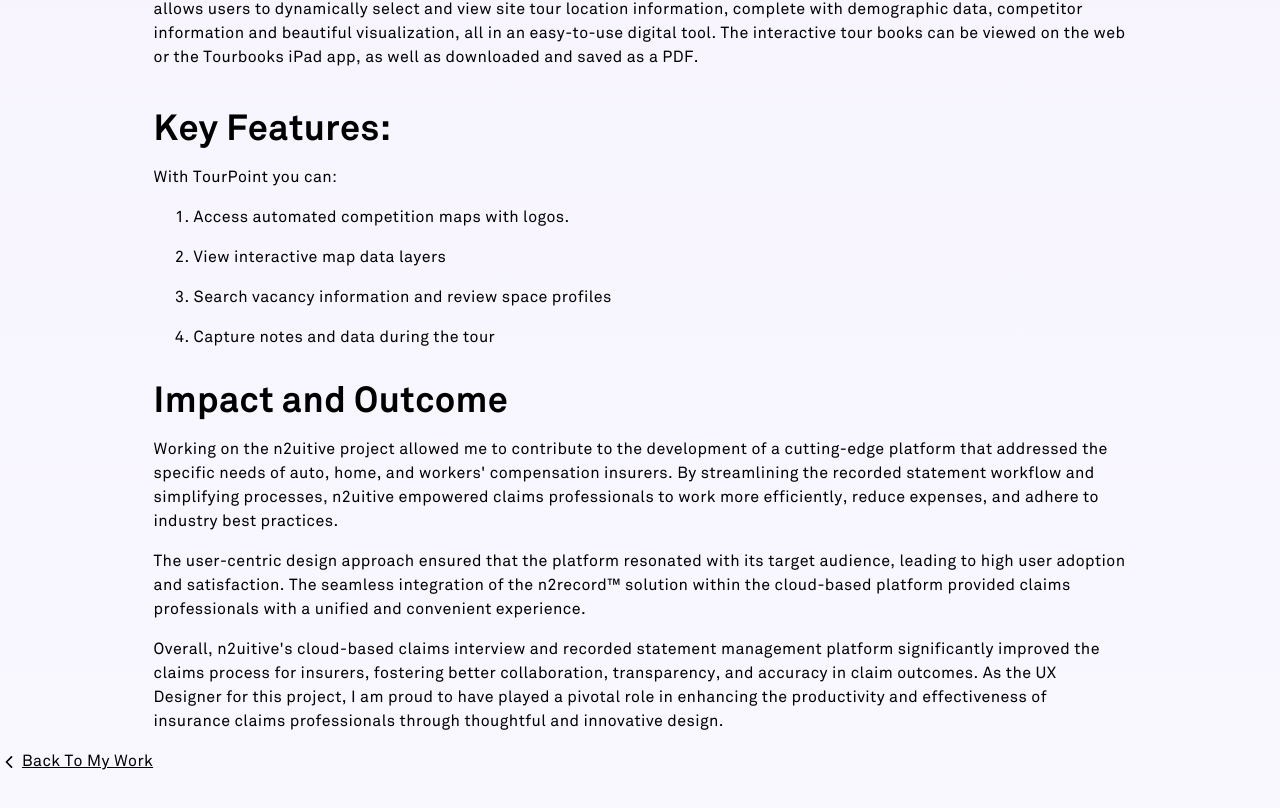
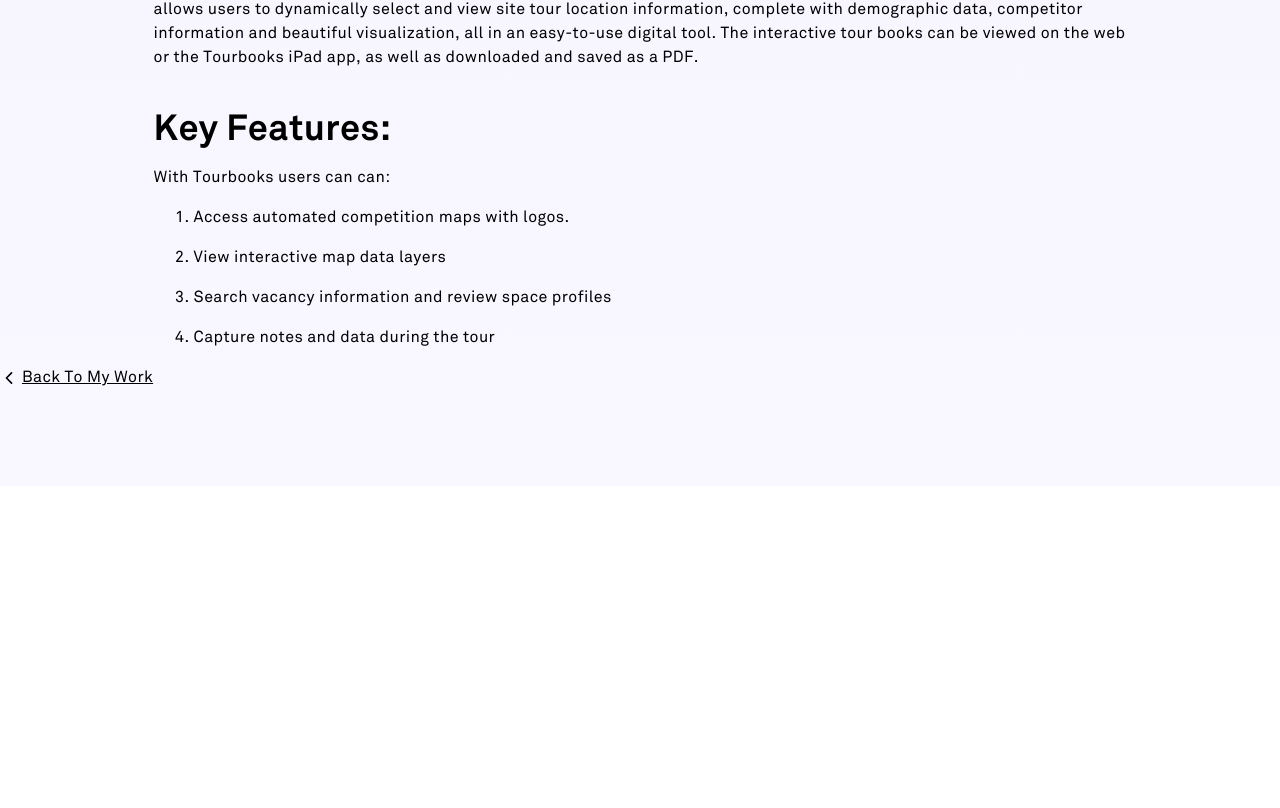
Before and after one commit to sofia-cse/nextjs-portfolio, a Next.js app: page /tourbooks in a window 1280 px wide. Shown: the part 794-1602 px from the top of the page. After the commit the page ends 1280 px from the top, so only its background shows below. Built offline with nearby package versions, Linux system fonts and the light colour scheme.

Commit message:
fixed typos

```diff
--- a/src/app/tourbooks/page.tsx
+++ b/src/app/tourbooks/page.tsx
@@ -51,7 +51,7 @@ const page = () => {
             well as downloaded and saved as a PDF.
           </p>
           <h2 className="pt-6 pb-2">Key Features:</h2>
-          <p className="py-2">With TourPoint you can:</p>
+          <p className="py-2">With Tourbooks users can can:</p>
           <ol>
             <li className="py-2">
               Access automated competition maps with logos.
@@ -62,31 +62,6 @@ const page = () => {
             </li>
             <li className="py-2">Capture notes and data during the tour</li>
           </ol>
-          <h2 className="pt-6 pb-2">Impact and Outcome</h2>
-          <p className="py-2">
-            Working on the n2uitive project allowed me to contribute to the
-            development of a cutting-edge platform that addressed the specific
-            needs of auto, home, and workers&apos; compensation insurers. By
-            streamlining the recorded statement workflow and simplifying
-            processes, n2uitive empowered claims professionals to work more
-            efficiently, reduce expenses, and adhere to industry best practices.
-          </p>
-          <p className="py-2">
-            The user-centric design approach ensured that the platform resonated
-            with its target audience, leading to high user adoption and
-            satisfaction. The seamless integration of the n2record™ solution
-            within the cloud-based platform provided claims professionals with a
-            unified and convenient experience.
-          </p>
-          <p className="py-2">
-            Overall, n2uitive&apos;s cloud-based claims interview and recorded
-            statement management platform significantly improved the claims
-            process for insurers, fostering better collaboration, transparency,
-            and accuracy in claim outcomes. As the UX Designer for this project,
-            I am proud to have played a pivotal role in enhancing the
-            productivity and effectiveness of insurance claims professionals
-            through thoughtful and innovative design.
-          </p>
         </div>
         <div className=""></div>
       </div>
--- a/src/components/Projects.jsx
+++ b/src/components/Projects.jsx
@@ -75,7 +75,7 @@ const Projects = () => {
           />
           <ProjectItem
             title="VTS: Property Asset Manager"
-            role="A platform that simplifies property information management for commercial property professionals by centralizing property information, including plans, maps, images, and property characteristics, in one easy-to-use platform."
+            role="A platform that simplifies property information management for commercial property professionals by centralizing property information, including plans, maps, images, and property characteristics, in one easy-to-use tool."
             backgroundImg={assetImg}
             projectUrl="/asset-manager"
             arialabel="Learn more more about Sofia's involvement in the Asset Manager project"
@@ -83,7 +83,7 @@ const Projects = () => {
           />
           <ProjectItem
             title="Creditntel: Property Analytics"
-            role="A platform that provides offers accurate foot traffic counts and dwell time data, empowering agents to understand how various factors impact businesses in the retail landscape."
+            role="A platform that provides accurate foot traffic counts and dwell time data, empowering agents to understand how various factors impact businesses in the retail landscape."
             backgroundImg={propertyImg}
             projectUrl="/creditntell"
             arialabel="Learn more more about Sofia's involvement in the Creditntell project"
```
